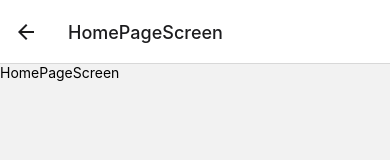
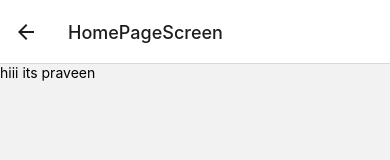
Before and after one commit to siddofficial13/TallyBuzz, a React Native app: screen /HomePageScreen in a window 390 px wide. Shown: the top 160 px of the page. Built offline with nearby package versions, Linux system fonts and the light colour scheme.

Commit message:
initial testing by praveen

```diff
--- a/package.json
+++ b/package.json
@@ -10,6 +10,7 @@
     "test": "jest"
   },
   "dependencies": {
+    "@react-native-community/cli-platform-android": "^13.6.6",
     "@react-native-firebase/app": "^20.0.0",
     "@react-native-firebase/auth": "^20.0.0",
     "@react-native-firebase/firestore": "^20.0.0",
--- a/src/Screens/HomePageScreen.tsx
+++ b/src/Screens/HomePageScreen.tsx
@@ -1,10 +1,10 @@
-import {StyleSheet, Text, View} from 'react-native';
+import { StyleSheet, Text, View } from 'react-native';
 import React from 'react';
 
 const HomePageScreen = () => {
   return (
     <View>
-      <Text>HomePageScreen</Text>
+      <Text>hiii its praveen</Text>
     </View>
   );
 };
```
Also changed, not shown: 1 other file (tests, documents, lock files or other folders).
